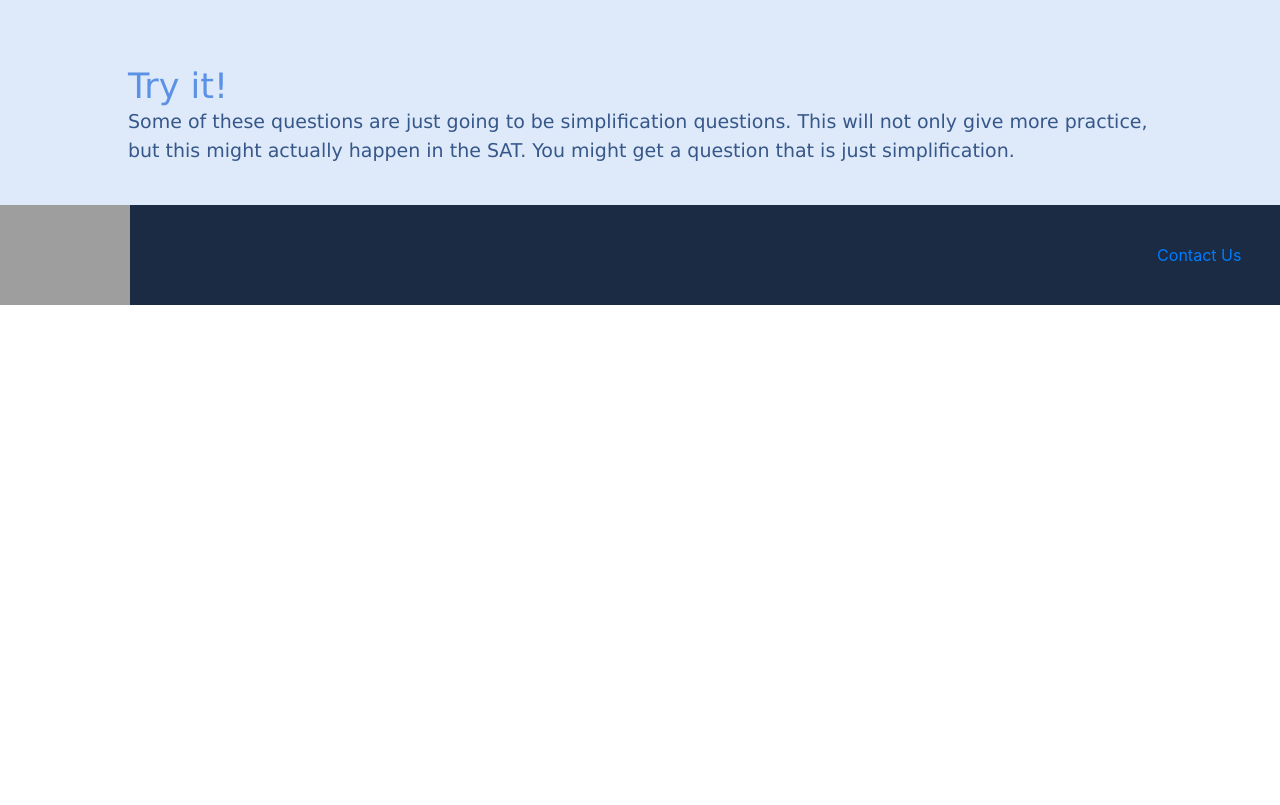
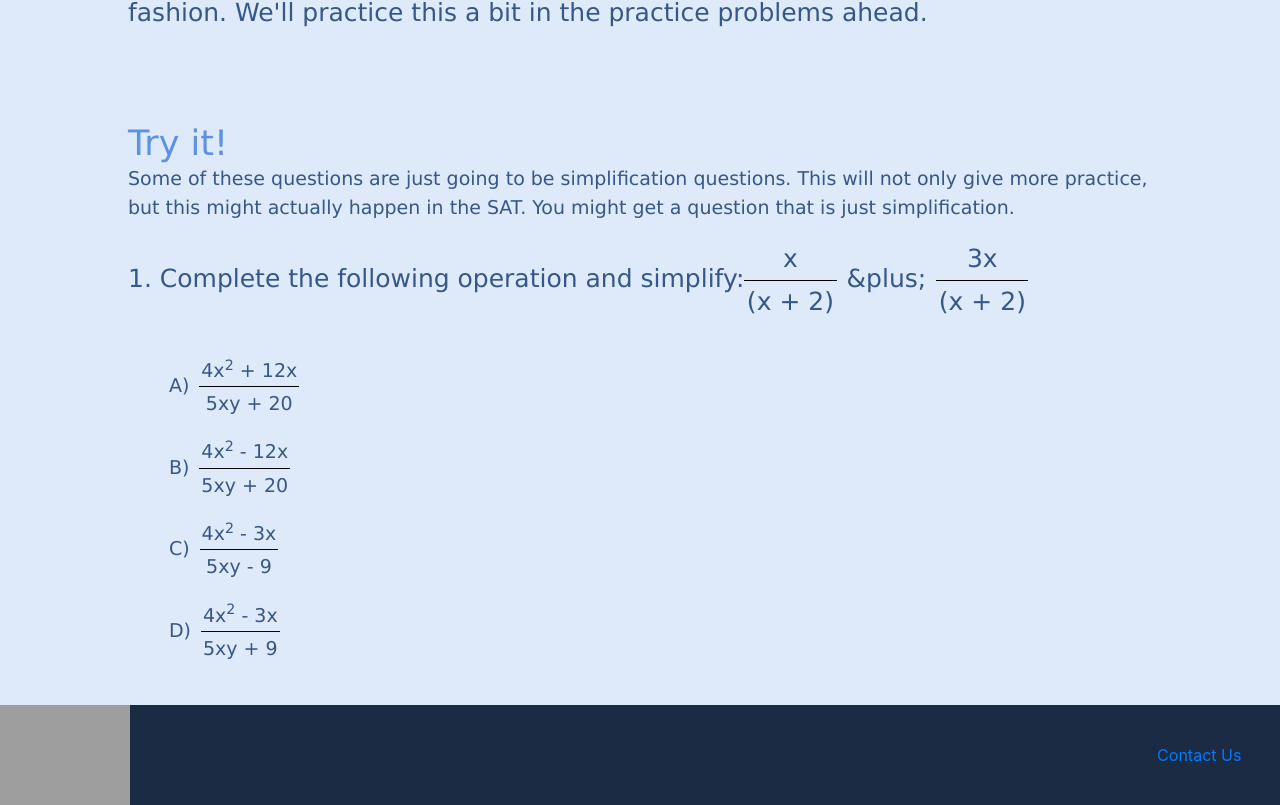
Before and after one commit to YomenT/bluebird-teaching, a React (Create React App) app in the folder reactapp/: page /passport_to_advanced_math/rational_expressions_part2 in a window 1280 px wide. Shown: the part 1780-2585 px from the top of the page. Before the commit the page ends 2085 px from the top, so only its background shows below. Built offline with nearby package versions, Linux system fonts and the light colour scheme; grey boxes are pictures that could not be loaded.

Commit message:
Started try it section for RationalExpressions2

```diff
--- a/reactapp/src/components/passport-to-advanced-math/RationalExpressions2.js
+++ b/reactapp/src/components/passport-to-advanced-math/RationalExpressions2.js
@@ -60,7 +60,8 @@ class RationalExpressions2 extends React.Component {
 
                     <p className="p-body-small">
                         Just like with normal fractions, we can canel out common factors that show up in the numerator and denominator.  If we do that, we'll be left with
-                        what's shown below.
+                        what's shown below.  <strong>A simple trick: </strong> any time you see a factor like (x - 1), (x + 5), etc, leave it alone.  You might be able to use
+                        it at some point later in the problem to simplify.
                     </p>
 
                     <p className="p-body" style={{ textAlign: "center", paddingTop: "50px", paddingBottom: "50px" }}>
@@ -89,6 +90,49 @@ class RationalExpressions2 extends React.Component {
                         SAT.  You might get a question that is just simplification.
                     </p>
 
+                    <p className="p-body">
+                        1.  Complete the following operation and simplify:
+                        <div className="frac" style={{ paddingRight: "10px" }}>
+                            <span className="top">x</span>
+                            <span className="symbol">/</span>
+                            <span className="bottom">(x + 2)</span>
+                        </div>
+                        &plus;
+                        <div className="frac" style={{ paddingLeft: "10px" }}>
+                            <span className="top">3x</span>
+                            <span className="symbol">/</span>
+                            <span className="bottom">(x + 2)</span>
+                        </div>
+                    </p>
+                    <p className="p-body-small" style={{ marginLeft: "4%", paddingTop: "15px" }}>A)
+                        <div class="frac" style={{ paddingLeft: "10px" }}>
+                            <span className='top'>4x<sup>2</sup> + 12x</span>
+                            <span className="symbol">/</span>
+                            <span className="bottom">5xy + 20</span>
+                        </div>
+                    </p>
+                    <p className="p-body-small" style={{ marginLeft: "4%"}}>B)
+                        <div class="frac" style={{ paddingLeft: "10px" }}>
+                            <span className='top'>4x<sup>2</sup> - 12x</span>
+                            <span className="symbol">/</span>
+                            <span className="bottom">5xy + 20</span>
+                        </div>
+                    </p>
+                    <p className="p-body-small" style={{ marginLeft: "4%"}}>C)
+                        <div class="frac" style={{ paddingLeft: "10px" }}>
+                            <span className='top'>4x<sup>2</sup> - 3x</span>
+                            <span className="symbol">/</span>
+                            <span className="bottom">5xy - 9</span>
+                        </div>
+                    </p>
+                    <p className="p-body-small" style={{ marginLeft: "4%"}}>D)
+                        <div class="frac" style={{ paddingLeft: "10px" }}>
+                            <span className='top'>4x<sup>2</sup> - 3x</span>
+                            <span className="symbol">/</span>
+                            <span className="bottom">5xy + 9</span>
+                        </div>
+                    </p>
+
                 </div>
 
             <Footer />
```
